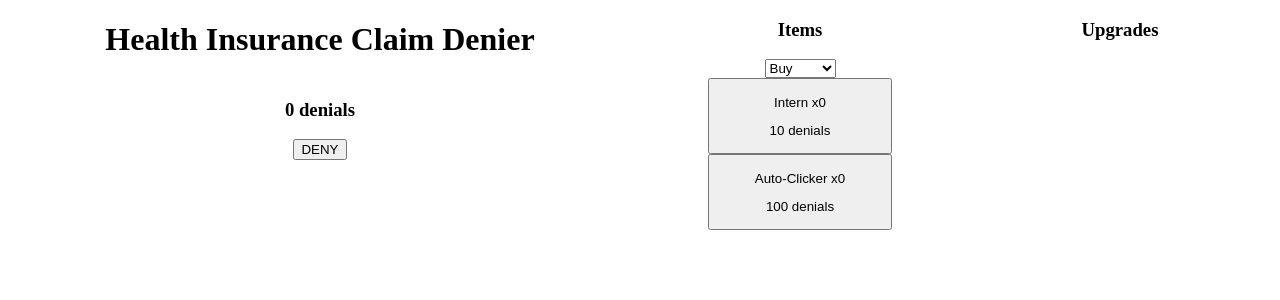
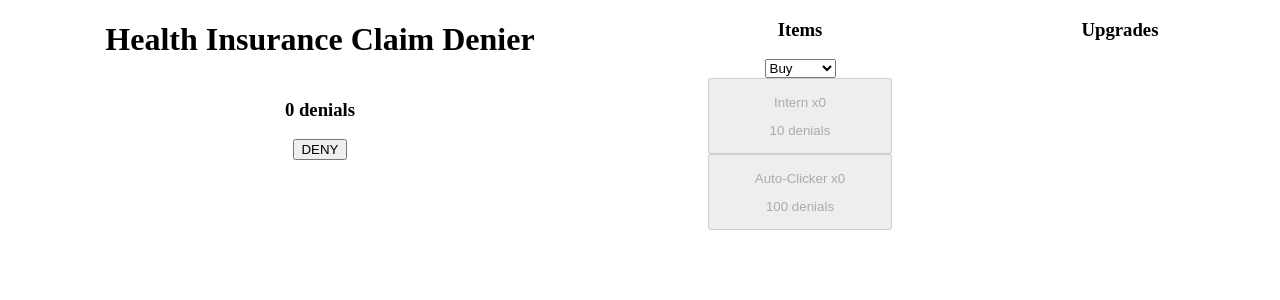
Before and after one commit to fnnbrr/claim-denier, a SvelteKit app: page / in a window 1280 px wide. Shown: the top 300 px of the page. Built offline with nearby package versions, Linux system fonts and the light colour scheme.

Commit message:
Added validation to buying/selling

```diff
--- a/src/item-view.svelte
+++ b/src/item-view.svelte
@@ -1,4 +1,5 @@
 <script lang="ts">
+  import { formatScore, FormatStyle } from "$lib/format-score";
   import { Inventory } from "$lib/inventory.svelte";
   import type { Item } from "$lib/items/item.svelte";
 
@@ -10,14 +11,29 @@
   let { item, buySellQuantity }: Props = $props();
 
   function onclick() {
-    Inventory.instance.score -= buySellQuantity * item.getCost();
     item.incrementQuantity(buySellQuantity);
+  }
+
+  let scoreText: string = $derived.by(() => {
+    if (buySellQuantity > 0) {
+      return formatScore(buySellQuantity * item.getCost(), FormatStyle.short);
+    } else {
+      return `+${formatScore(Math.abs(buySellQuantity) * item.getRefundAmount(), FormatStyle.short)}`;
+    }
+  });
+
+  function isDisabled(): boolean {
+    if (buySellQuantity > 0) {
+      return item.getCost() * buySellQuantity > Inventory.instance.score;
+    } else {
+      return Math.abs(buySellQuantity) > item.quantity;
+    }
   }
 </script>
 
-<button {onclick} class="item-view">
+<button {onclick} disabled={isDisabled()} class="item-view">
   <p>{item.name} x{item.quantity}</p>
-  <p>{buySellQuantity * item.getCost()} denials</p>
+  <p>{scoreText} denials</p>
 </button>
 
 <style>
--- a/src/lib/items/auto-clicker.svelte.ts
+++ b/src/lib/items/auto-clicker.svelte.ts
@@ -9,11 +9,16 @@ export class AutoClicker extends Item
     {
         super.incrementQuantity(increment);
 
-        ScoreAccumulator.instance.modifyScorePerSecond(10 * increment);
+        ScoreAccumulator.instance.modifyScorePerSecond(1 * increment);
     }
 
     getCost(): number
     {
-        return 100;
+        return 100 * (Math.pow(1.15, this.quantity));
+    }
+
+    getRefundAmount(): number
+    {
+        return 0.5 * this.getCost();
     }
 };
--- a/src/lib/items/intern.svelte.ts
+++ b/src/lib/items/intern.svelte.ts
@@ -9,11 +9,16 @@ export class Intern extends Item
     {
         super.incrementQuantity(increment);
 
-        ScoreAccumulator.instance.modifyScorePerSecond(1 * increment);
+        ScoreAccumulator.instance.modifyScorePerSecond(0.1 * increment);
     }
 
     getCost(): number
     {
-        return 10;
+        return 10 * (Math.pow(1.15, this.quantity));
+    }
+
+    getRefundAmount(): number
+    {
+        return 0.5 * this.getCost();
     }
 };
--- a/src/lib/items/item.svelte.ts
+++ b/src/lib/items/item.svelte.ts
@@ -1,13 +1,31 @@
+import { Inventory } from "$lib/inventory.svelte";
+
 export abstract class Item
 {
     abstract name: string;
 
-    quantity: number = $state(0);
+    get quantity(): number
+    {
+        return this.#quantity;
+    };
+
+    #quantity: number = $state(0);
 
     incrementQuantity(increment: number): void
     {
-        this.quantity += increment;
+        if (increment > 0)
+        {
+            Inventory.instance.score -= increment * this.getCost();
+        }
+        else
+        {
+            Inventory.instance.score -= increment * this.getRefundAmount();
+        }
+
+        this.#quantity += increment;
     }
 
     abstract getCost(): number;
+
+    abstract getRefundAmount(): number;
 }
```
